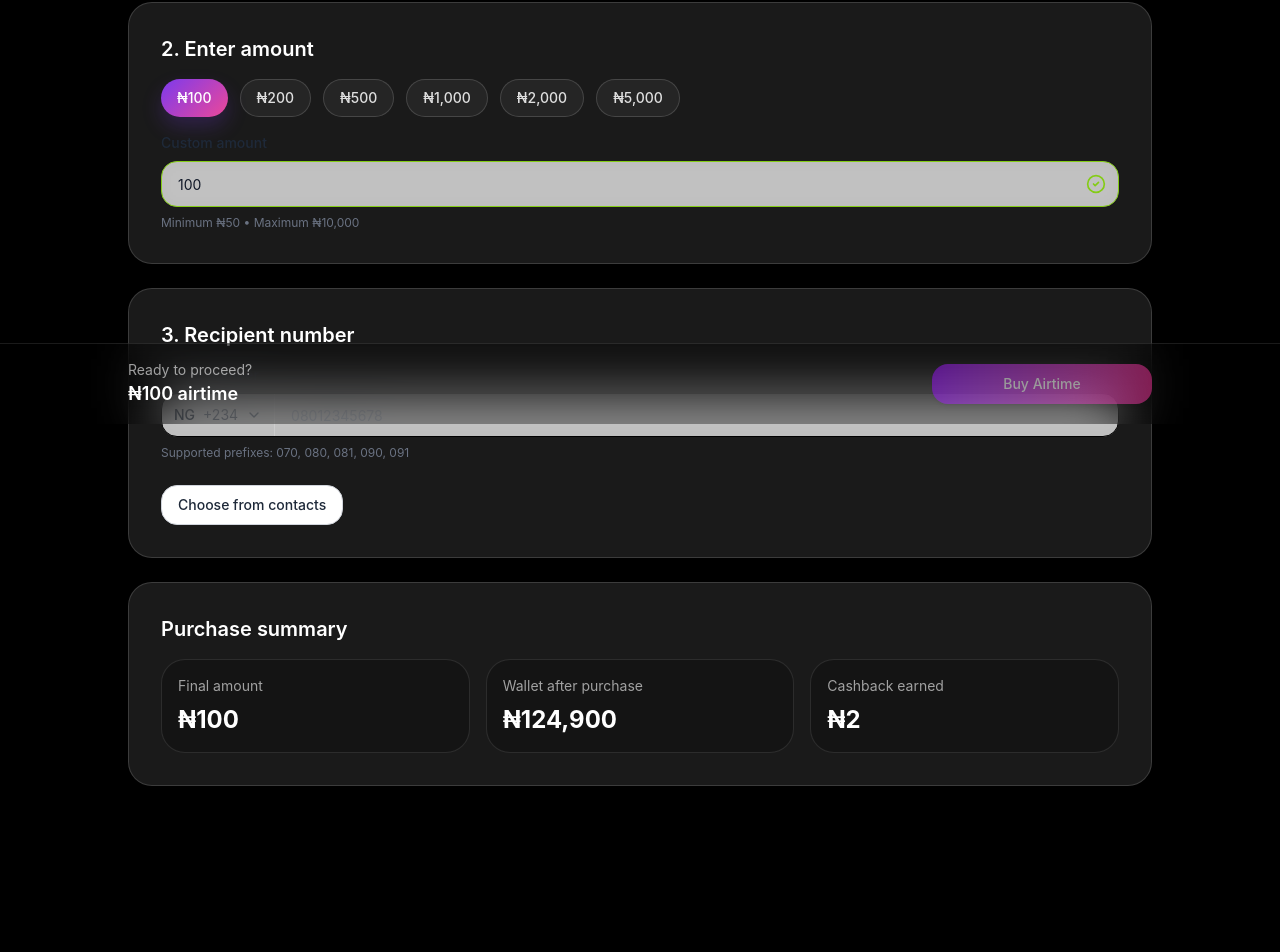
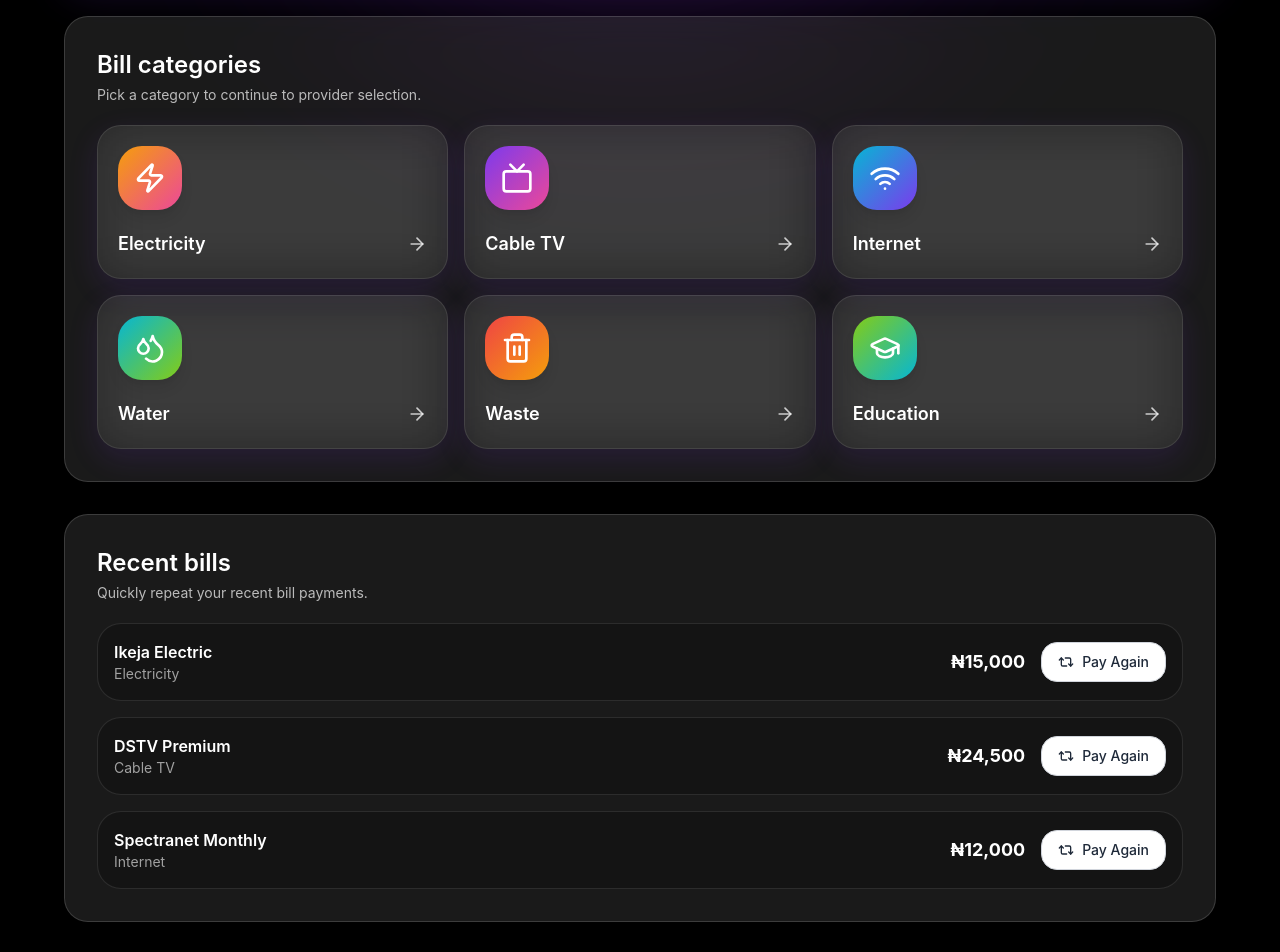
Before and after one commit to Gbemlight/fictional-palm-tree-quad-copy, a Next.js app: page / in a window 1280 px wide. Shown: the part 376-1328 px from the top of the page. Built offline with nearby package versions, Linux system fonts and the light colour scheme.

Commit message:
feat: implement pay bills landing page with categories bills (issue #21)

```diff
--- a/app/page.tsx
+++ b/app/page.tsx
@@ -1,11 +1,7 @@
 "use client";
 
-import BuyAirtimePage from "./buy-airtime/page";
+import PayBillsPage from "./pay-bills/page";
 
 export default function Home() {
-  return (
-    <main className="min-h-screen">
-      <BuyAirtimePage />
-    </main>
-  );
+  return <PayBillsPage />;
 }
--- /dev/null
+++ b/app/pay-bills/page.tsx
@@ -0,0 +1,214 @@
+"use client";
+
+import Link from "next/link";
+import { motion } from "framer-motion";
+import {
+  ArrowRight,
+  Repeat2,
+  Zap,
+  Tv,
+  Wifi,
+  Droplets,
+  Trash2,
+  GraduationCap,
+} from "lucide-react";
+import { Button } from "@/components/ui/button";
+
+const billCategories = [
+  {
+    name: "Electricity",
+    href: "/pay-bills/electricity",
+    icon: Zap,
+    gradient:
+      "bg-[linear-gradient(135deg,var(--color-warning),var(--color-secondary))]",
+  },
+  {
+    name: "Cable TV",
+    href: "/pay-bills/cable-tv",
+    icon: Tv,
+    gradient:
+      "bg-[linear-gradient(135deg,var(--color-primary),var(--color-secondary))]",
+  },
+  {
+    name: "Internet",
+    href: "/pay-bills/internet",
+    icon: Wifi,
+    gradient:
+      "bg-[linear-gradient(135deg,var(--color-accent),var(--color-primary))]",
+  },
+  {
+    name: "Water",
+    href: "/pay-bills/water",
+    icon: Droplets,
+    gradient:
+      "bg-[linear-gradient(135deg,var(--color-accent),var(--color-success))]",
+  },
+  {
+    name: "Waste",
+    href: "/pay-bills/waste",
+    icon: Trash2,
+    gradient:
+      "bg-[linear-gradient(135deg,var(--color-danger),var(--color-warning))]",
+  },
+  {
+    name: "Education",
+    href: "/pay-bills/education",
+    icon: GraduationCap,
+    gradient:
+      "bg-[linear-gradient(135deg,var(--color-success),var(--color-accent))]",
+  },
+];
+
+const recentBills = [
+  {
+    id: "bill_001",
+    title: "Ikeja Electric",
+    category: "Electricity",
+    amount: 15000,
+  },
+  {
+    id: "bill_002",
+    title: "DSTV Premium",
+    category: "Cable TV",
+    amount: 24500,
+  },
+  {
+    id: "bill_003",
+    title: "Spectranet Monthly",
+    category: "Internet",
+    amount: 12000,
+  },
+];
+
+export default function PayBillsPage() {
+  return (
+    <main className="relative min-h-screen overflow-hidden bg-[#000000] px-4 py-8 md:px-8 md:py-10">
+      <div className="pointer-events-none absolute -top-40 left-1/2 h-[500px] w-[500px] -translate-x-1/2 rounded-full bg-purple-500/30 blur-[140px]" />
+
+      <div className="relative mx-auto max-w-6xl space-y-8">
+        {/* Header */}
+        <section className="rounded-3xl border border-white/15 bg-white/10 p-6 backdrop-blur-xl md:p-8">
+          <h1 className="text-3xl font-bold text-white md:text-4xl">
+            Pay Bills
+          </h1>
+          <p className="mt-2 text-sm text-white/70 md:text-base">
+            Choose a bill category and complete payment in seconds.
+          </p>
+        </section>
+
+        {/* Banner */}
+        <section className="rounded-3xl border border-white/15 bg-white/10 p-6 backdrop-blur-xl shadow-[0_10px_40px_rgba(124,58,237,0.18)] md:p-8">
+          <div className="flex flex-col gap-4 md:flex-row md:items-center md:justify-between">
+            <div>
+              <p className="text-sm font-medium uppercase tracking-wide text-white/60">
+                Coming soon
+              </p>
+              <h2 className="mt-1 text-2xl font-bold text-white">
+                Automate your bills
+              </h2>
+              <p className="mt-2 max-w-2xl text-sm text-white/70">
+                Set recurring payments for utility bills and subscriptions so
+                you never miss a due date.
+              </p>
+            </div>
+
+            <Button className="md:w-auto">Get Notified</Button>
+          </div>
+        </section>
+
+        {/* Categories */}
+        <section className="rounded-3xl border border-white/15 bg-white/10 p-6 backdrop-blur-xl md:p-8">
+          <div className="mb-5">
+            <h2 className="text-2xl font-semibold text-white">
+              Bill categories
+            </h2>
+            <p className="mt-1 text-sm text-white/70">
+              Pick a category to continue to provider selection.
+            </p>
+          </div>
+
+          <div className="grid grid-cols-2 gap-4 md:grid-cols-3">
+            {billCategories.map((category) => {
+              const Icon = category.icon;
+
+              return (
+                <motion.div
+                  key={category.name}
+                  whileHover={{ y: -6, scale: 1.02 }}
+                  transition={{ duration: 0.2 }}
+                >
+                  <Link
+                    href={category.href}
+                    className="group block rounded-3xl border border-white/10 bg-white/5 p-5 backdrop-blur-xl shadow-[0_10px_30px_rgba(124,58,237,0.14)] transition hover:shadow-[0_18px_45px_rgba(124,58,237,0.24)] focus:outline-none focus:ring-2 focus:ring-[var(--color-accent)]/50"
+                  >
+                    <div
+                      className={`mb-5 flex h-16 w-16 items-center justify-center rounded-2xl text-white shadow-lg ${category.gradient}`}
+                    >
+                      <motion.div
+                        whileHover={{ rotate: -8 }}
+                        transition={{ duration: 0.2 }}
+                      >
+                        <Icon className="h-8 w-8" />
+                      </motion.div>
+                    </div>
+
+                    <div className="flex items-center justify-between gap-3">
+                      <div>
+                        <h3 className="text-base font-semibold text-white md:text-lg">
+                          {category.name}
+                        </h3>
+                      </div>
+
+                      <ArrowRight className="h-5 w-5 text-white/75 transition group-hover:translate-x-1 group-hover:text-white" />
+                    </div>
+                  </Link>
+                </motion.div>
+              );
+            })}
+          </div>
+        </section>
+
+        {/* Recent bills */}
+        <section className="rounded-3xl border border-white/15 bg-white/10 p-6 backdrop-blur-xl md:p-8">
+          <div className="mb-5">
+            <h2 className="text-2xl font-semibold text-white">
+              Recent bills
+            </h2>
+            <p className="mt-1 text-sm text-white/70">
+              Quickly repeat your recent bill payments.
+            </p>
+          </div>
+
+          <div className="space-y-4">
+            {recentBills.map((bill) => (
+              <div
+                key={bill.id}
+                className="flex flex-col gap-4 rounded-2xl border border-white/10 bg-black/20 p-4 md:flex-row md:items-center md:justify-between"
+              >
+                <div>
+                  <p className="text-base font-semibold text-white">
+                    {bill.title}
+                  </p>
+                  <p className="text-sm text-white/60">{bill.category}</p>
+                </div>
+
+                <div className="flex items-center gap-4">
+                  <p className="text-lg font-bold text-white">
+                    ₦{bill.amount.toLocaleString()}
+                  </p>
+
+                  <Button
+                    variant="secondary"
+                    leftIcon={<Repeat2 className="h-4 w-4" />}
+                  >
+                    Pay Again
+                  </Button>
+                </div>
+              </div>
+            ))}
+          </div>
+        </section>
+      </div>
+    </main>
+  );
+}
```
